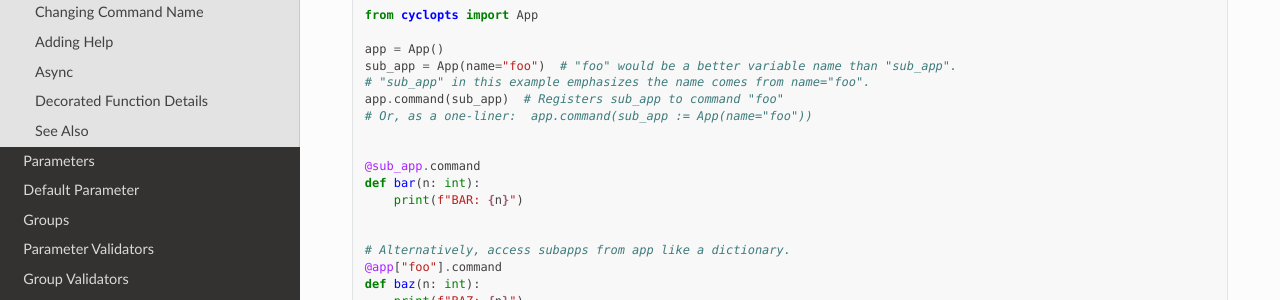
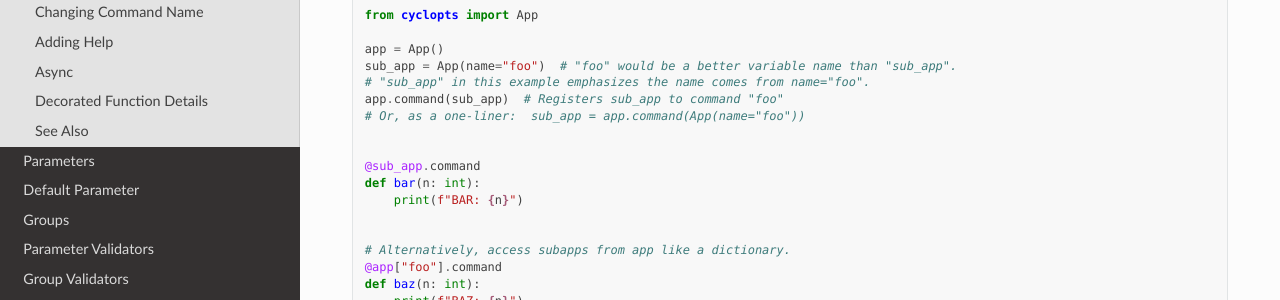
Before and after one commit to BrianPugh/cyclopts, a Sphinx documentation site: the page built from docs/source/commands.rst, in a window 1280 px wide and 900 px high, scrolled down 1027 px. Shown: the part 151-451 px from the top of the window. Built offline with Sphinx 7.4.7 and the Read the Docs theme 3.1.0, drawn with Linux system fonts in a browser that asks for light colours; the version number could not be read and is left out.

```diff
--- a/docs/source/commands.rst
+++ b/docs/source/commands.rst
@@ -66,7 +66,7 @@ The :meth:`app.command <cyclopts.App.command>` method can also register another
    sub_app = App(name="foo")  # "foo" would be a better variable name than "sub_app".
    # "sub_app" in this example emphasizes the name comes from name="foo".
    app.command(sub_app)  # Registers sub_app to command "foo"
-   # Or, as a one-liner:  app.command(sub_app := App(name="foo"))
+   # Or, as a one-liner:  sub_app = app.command(App(name="foo"))
 
 
    @sub_app.command
```
